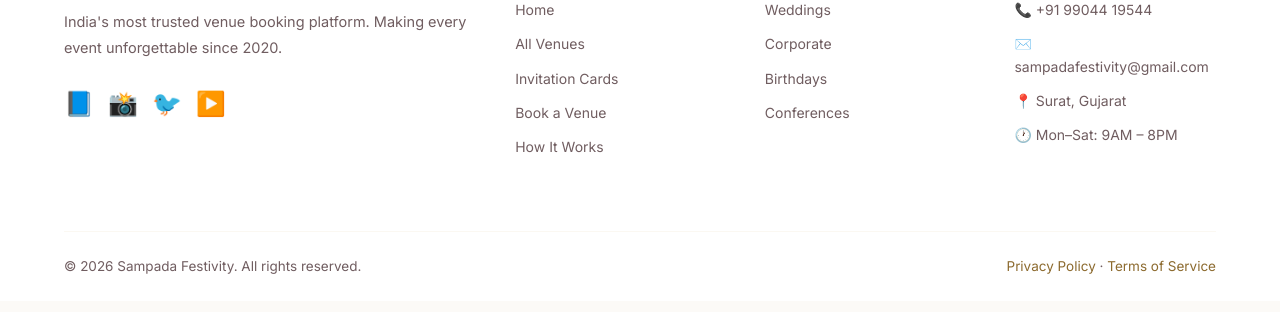
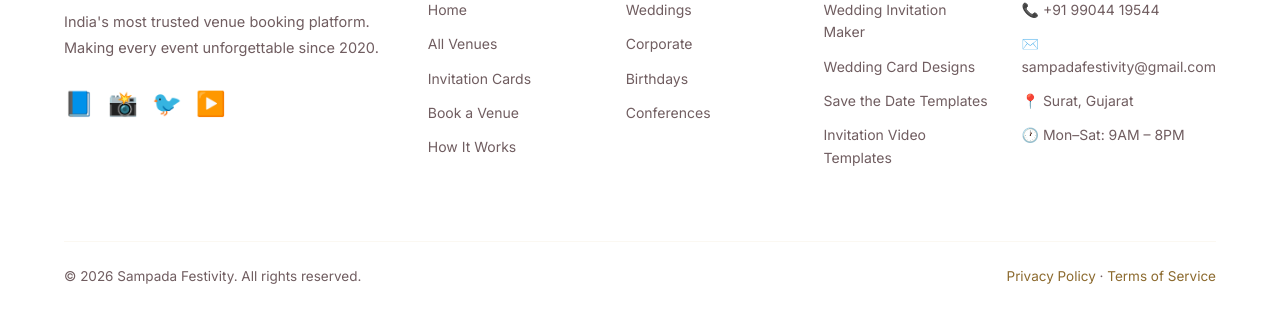
Before and after one commit to sony-op/Sampada-, a plain HTML site: page privacy-policy.html in a window 1280 px wide. Shown: the part 6340-6652 px from the top of the page. Drawn offline with nearby package versions, Linux system fonts and the light colour scheme.

Commit message:
feat: add Invitations column with 4 custom links to footer

```diff
--- a/css/style.css
+++ b/css/style.css
@@ -794,8 +794,8 @@ img {
 
 .footer-grid {
   display: grid;
-  grid-template-columns: 2fr 1fr 1fr 1fr;
-  gap: 48px;
+  grid-template-columns: 2fr 1fr 1fr 1fr 1fr;
+  gap: 32px;
   margin-bottom: 60px;
 }
 
--- a/privacy-policy.html
+++ b/privacy-policy.html
@@ -598,6 +598,15 @@
           </ul>
         </div>
         <div class="footer-col">
+          <h4>Invitations</h4>
+          <ul>
+            <li><a href="invitations.html?tab=customize">Wedding Invitation Maker</a></li>
+            <li><a href="invitations.html">Wedding Card Designs</a></li>
+            <li><a href="invitations.html?tab=explore">Save the Date Templates</a></li>
+            <li><a href="invitations.html">Invitation Video Templates</a></li>
+          </ul>
+        </div>
+        <div class="footer-col">
           <h4>Contact Us</h4>
           <ul>
             <li>📞 +91 99044 19544</li>
```
Also changed, not shown: index.html (+9 -0 lines), invitations.html (+5 -0 lines), terms-conditions.html (+9 -0 lines).
